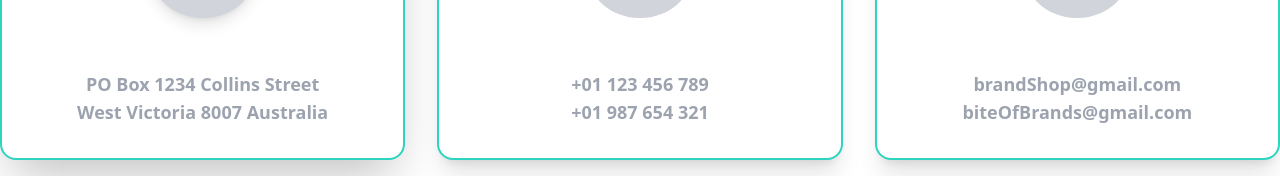
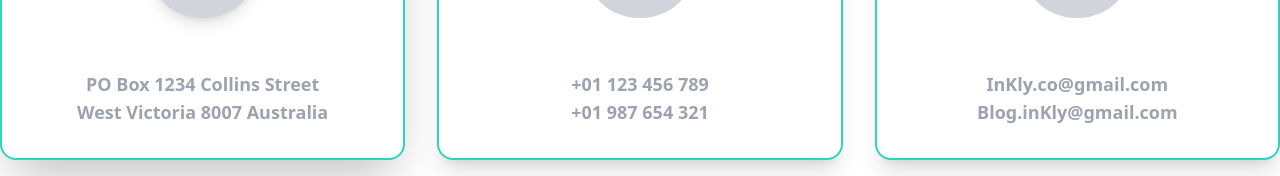
Before and after one commit to RawshanaraEity/blog-client-with-CRUD-and-JWT, a React (Vite) app: page / in a window 1280 px wide. Shown: the part 1863-2039 px from the top of the page. Built offline with nearby package versions, Linux system fonts and the light colour scheme; no server answers.

Commit message:
updated some functionality

```diff
--- a/src/Pages/AllBlogs/Technology.jsx
+++ b/src/Pages/AllBlogs/Technology.jsx
@@ -1,26 +1,26 @@
-import { useParams } from "react-router-dom";
-import useBlogs from "../../Hooks/useBlogs";
-import BlogCard from "./BlogCard";
+// import { useParams } from "react-router-dom";
+// import useBlogs from "../../Hooks/useBlogs";
+// import BlogCard from "./BlogCard";
 
 
-const Technology = () => {
-    const { data, isLoading } = useBlogs();
-    const {category} = useParams()
+// const Technology = () => {
+//     const { data, isLoading } = useBlogs();
+//     const {category} = useParams()
 
 
 
-  console.log(data, category)
-    return (
-        <div>
-             <div className="">
-         <div className="grid gap-5 grid-cols-1 md:grid-cols-2 lg:grid-cols-3 px-5 lg:px-0">
-         {
-            data.map(blogs => <BlogCard key={blogs._id} blogs={blogs}></BlogCard>)
-          }
-         </div>
-        </div>
-        </div>
-    );
-};
+//   console.log(data, category)
+//     return (
+//         <div>
+//              <div className="">
+//          <div className="grid gap-5 grid-cols-1 md:grid-cols-2 lg:grid-cols-3 px-5 lg:px-0">
+//          {
+//             data.map(blogs => <BlogCard key={blogs._id} blogs={blogs}></BlogCard>)
+//           }
+//          </div>
+//         </div>
+//         </div>
+//     );
+// };
 
-export default Technology;
+// export default Technology;
--- a/src/Pages/Home/ContactUs.jsx
+++ b/src/Pages/Home/ContactUs.jsx
@@ -46,8 +46,8 @@ const ContactUs = () => {
 
           <div className="card-body">
           <div className=" justify-end text-center mt-5 text-gray-400 font-semibold text-lg">
-                <p>brandShop@gmail.com</p>
-              <p>biteOfBrands@gmail.com</p>
+                <p>InKly.co@gmail.com</p>
+              <p>Blog.inKly@gmail.com</p>
 
 
             </div>
--- a/src/Pages/Home/RecentBlogs.jsx
+++ b/src/Pages/Home/RecentBlogs.jsx
@@ -12,7 +12,7 @@ const RecentBlogs = () => {
 
   useEffect(() => {
     if (blogs) {
-      // Sort blogs by date in descending order (recent first)
+      // Sort blogs by date in descending order
       const sortedData = [...blogs].sort((a, b) => {
         const dateA = new Date(a.date + "T" + a.current_time);
         const dateB = new Date(b.date + "T" + b.current_time);
--- a/src/Pages/featuredBlogs/FeaturedBlogs.jsx
+++ b/src/Pages/featuredBlogs/FeaturedBlogs.jsx
@@ -10,7 +10,7 @@ function calculateWordCount(text) {
 const FeaturedBlogs = () => {
   const { data } = useBlogs();
 
-  // Sort blogs based on word count of long_description in descending order
+  // Sort blogs
   const sortedBlogs = data?.sort((a, b) => {
     const wordCountA = calculateWordCount(a.long_description);
     const wordCountB = calculateWordCount(b.long_description);
--- a/src/Pages/wishlist/Wishlist.jsx
+++ b/src/Pages/wishlist/Wishlist.jsx
@@ -4,32 +4,28 @@ import Newslettter from "../Home/Newslettter";
 import Loading from "../../components/Loading";
 
 
-
 const Wishlist = () => {
-
   const result = useQuery({
     queryKey: ["wishlist"],
     queryFn: async () => {
-            const res = await fetch('http://localhost:5000/wishlist')
-            return await res.json()
-
-        }
-    })
+      const res = await fetch("http://localhost:5000/wishlist");
+      return await res.json();
+    },
+  });
   console.log(result);
- const blogs = result.data
+  const blogs = result.data;
 
   if (result.isLoading) {
-        return <Loading></Loading>;
+    return <Loading></Loading>
   }
 
   return (
     <div>
-             <h1 className="my-10 text-4xl md:text-5xl text-center font-bold">My Wishlist</h1>
-             <div>
+      <h1 className="my-10 text-4xl md:text-5xl text-center font-bold">
+        My Wishlist
+      </h1>
 
         <WishlistCard blogs={blogs}></WishlistCard>
-
-              </div>
 
       <Newslettter></Newslettter>
     </div>
--- a/src/Pages/wishlist/WishlistCard.jsx
+++ b/src/Pages/wishlist/WishlistCard.jsx
@@ -1,6 +1,6 @@
 
 import { useState } from "react";
-import { Link, Navigate } from "react-router-dom";
+import { Link } from "react-router-dom";
 
 
 
```
Also changed, not shown: src/Pages/Home/Banner.jsx (+0 -25 lines). Lines whose indentation alone changed are shown as unchanged.
